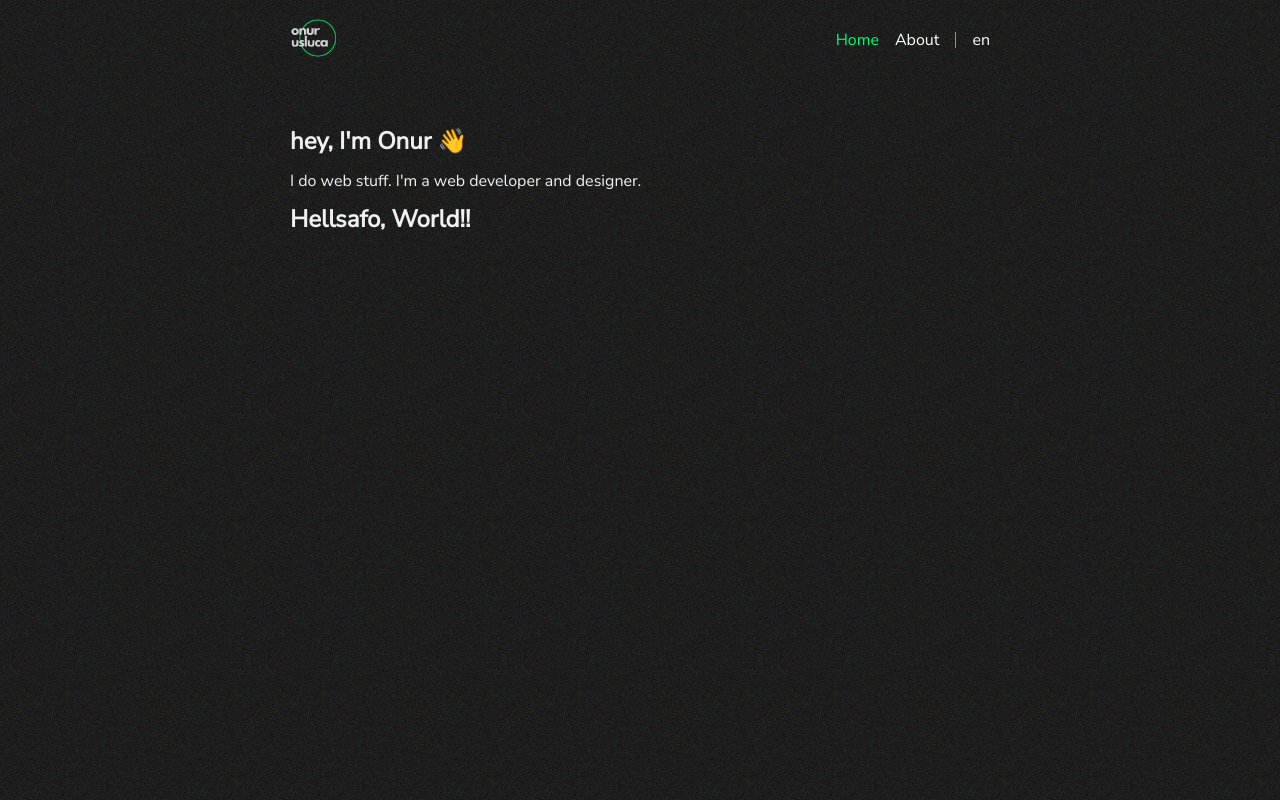
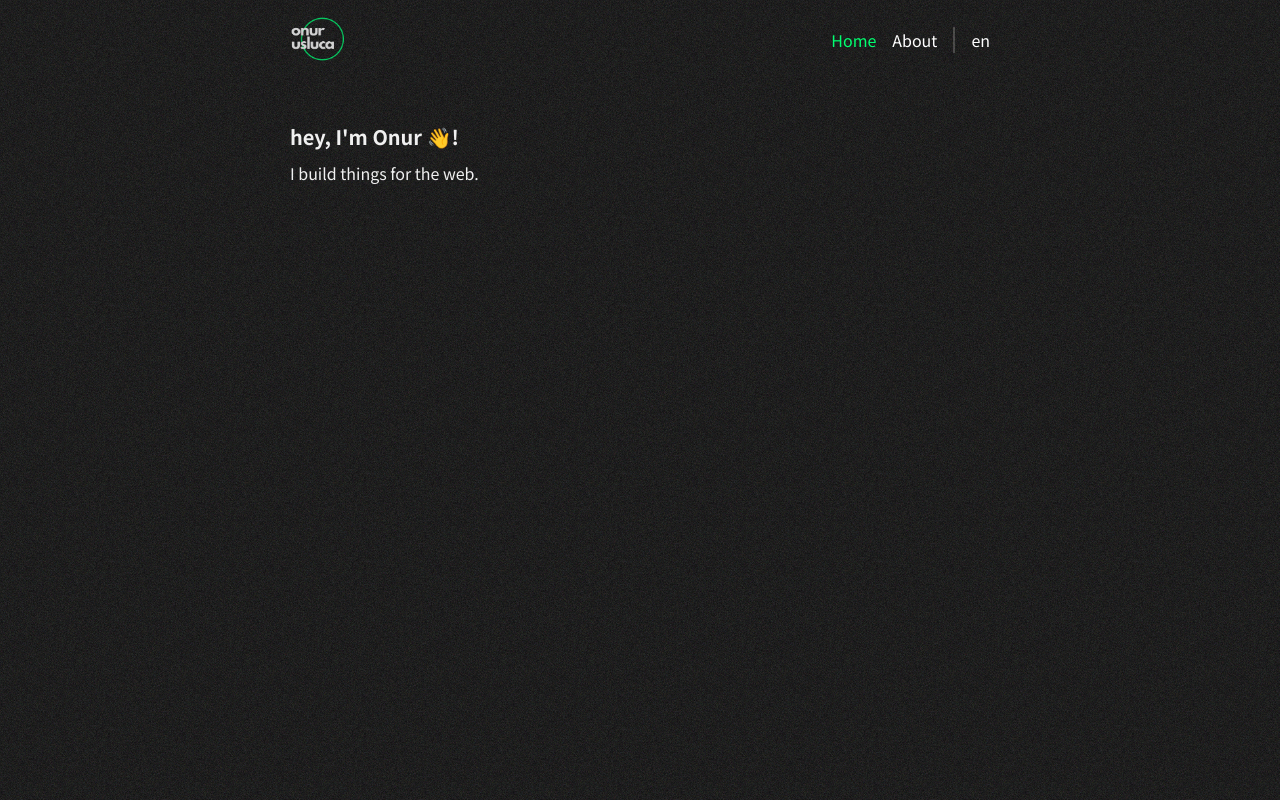
Before and after one commit to onurusluca/portfolio-v3, a SvelteKit app: page / in a window 1280 px wide. Built offline with nearby package versions, Linux system fonts and the light colour scheme.

Commit message:
inital setups 2

```diff
--- a/package.json
+++ b/package.json
@@ -26,5 +26,8 @@
 		"typescript": "^5.2.2",
 		"vite": "^4.4.9"
 	},
-	"type": "module"
+	"type": "module",
+	"dependencies": {
+		"@fontsource/noto-sans-jp": "^5.0.11"
+	}
 }
--- a/src/lib/components/locales-dropdown.svelte
+++ b/src/lib/components/locales-dropdown.svelte
@@ -85,6 +85,7 @@
 	.dropdown-container {
 		position: relative;
 		cursor: pointer;
+		user-select: none;
 
 		.dropdown-display {
 			color: #fff;
--- a/src/lib/locales/i18n.ts
+++ b/src/lib/locales/i18n.ts
@@ -27,13 +27,13 @@ export const locales = Object.keys(translations);
 function translate(locale, key, vars) {
 	// Let's throw some errors if we're trying to use keys/locales that don't exist.
 	// We could improve this by using Typescript and/or fallback values.
-	if (!key) throw new Error('no key provided to $t()');
-	if (!locale) throw new Error(`no translation for key "${key}"`);
+	if (!key) throw new console.log('no key provided to $t()');
+	if (!locale) throw new console.log(`no translation for key "${key}"`);
 
 	// Grab the translation from the translations object.
 	let text = translations[locale][key];
 
-	if (!text) throw new Error(`no translation found for ${locale}.${key}`);
+	if (!text) throw new console.log(`no translation found for ${locale}.${key}`);
 
 	// Replace any passed in variables in the translation string.
 	Object.keys(vars).map((k) => {
--- a/src/lib/locales/translations.ts
+++ b/src/lib/locales/translations.ts
@@ -1,12 +1,27 @@
 export default {
 	en: {
-		'homepage.title': 'Hellsafo, World!',
-		'homepage.welcome': 'Hi <strong>{{name}}</strong>, how are you?',
-		'homepage.time': 'The current time is: {{time}}'
+		'home.hey': "hey, I'm Onur 👋",
+		'home.intro': 'I build things for the web.',
+		'home.title': 'Onur Usluca | Web developer / designer',
+
+		'nav.home': 'Home',
+		'nav.about': 'About',
+		'nav.contact': 'Contact',
+		'nav.projects': 'Projects',
+		'nav.resume': 'Resume'
 	},
 	ja: {
-		'homepage.title': 'こんにちは、世界！',
-		'homepage.welcome': 'こんにちは<strong>{{name}}</strong>、元気ですか？',
-		'homepage.time': '現在時刻は{{time}}です'
+		'home.hey': 'やぁ、私はオヌル 👋',
+		'home.intro': 'ウェブのためのものを構築します。',
+		'home.title': 'Onur Usluca | ウェブ開発者 / デザイナー',
+
+		'nav.home': 'ホーム',
+		'nav.about': '私について',
+		'nav.contact': '連絡先',
+		'nav.projects': 'プロジェクト',
+		'nav.resume': '履歴書'
 	}
 };
+
+/* 	'homepage.welcome': 'Hi <strong>{{name}}</strong>, how are you?',
+		'homepage.time': 'The current time is: {{time}}' */
--- a/src/routes/+layout.svelte
+++ b/src/routes/+layout.svelte
@@ -2,8 +2,8 @@
 	import Header from './Header.svelte';
 	import './styles.scss';
 	import Blob from '../lib/images/blob.svelte';
-	/* 	import { t, locale, locales } from '$lib/locales/i18n';
-	 */
+
+	//	import { t, locale, locales } from '$lib/locales/i18n';
 </script>
 
 <div class="app">
--- a/src/routes/+page.svelte
+++ b/src/routes/+page.svelte
@@ -3,14 +3,15 @@
 </script>
 
 <svelte:head>
-	<title>Onur Usluca | Web developer / designer</title>
+	<title>
+		{$t('home.title')}
+	</title>
 	<meta name="description" content="Svelte demo app" />
 </svelte:head>
 
 <section class="main">
-	<h1>hey, I'm Onur 👋</h1>
-	<p>I do web stuff. I'm a web developer and designer.</p>
-	<h1>{$t('homepage.title')}!</h1>
+	<h1>{$t('home.hey')}!</h1>
+	<p>{$t('home.intro')}</p>
 
 	<br />
 </section>
@@ -20,7 +21,7 @@
 		padding: 2rem 0;
 
 		h1 {
-			font-size: 24px;
+			font-size: 20px;
 		}
 	}
 </style>
--- a/src/routes/Header.svelte
+++ b/src/routes/Header.svelte
@@ -23,13 +23,17 @@
 	<nav>
 		<ul>
 			<li aria-current={$page.url.pathname === '/' ? 'page' : undefined}>
-				<a href="/">Home</a>
+				<a href="/">
+					{$t('nav.home')}
+				</a>
 			</li>
 			<li aria-current={$page.url.pathname === '/about' ? 'page' : undefined}>
-				<a href="/about">About</a>
+				<a href="/about">
+					{$t('nav.about')}
+				</a>
 			</li>
 			<!-- Border -->
-			<span class="seperator" />
+			<li><span class="separator" /></li>
 			<li>
 				<!-- Change language -->
 				<LocalesDropdown bind:selected={$locale} options={locales} on:change={handleChange} />
@@ -49,8 +53,8 @@
 
 		.logo {
 			a {
-				width: 3rem;
-				height: 3rem;
+				width: 3.5rem;
+				height: 3.5rem;
 
 				img {
 					width: inherit;
@@ -93,13 +97,11 @@
 						color: var(--accent-2);
 					}
 				}
-			}
-
-			.seperator {
-				width: 1px;
-				height: 1rem;
-				background-color: #fff;
-				opacity: 0.5;
+				.separator {
+					border: 1px solid #fff;
+					width: 1px;
+					opacity: 0.2;
+				}
 			}
 		}
 
--- a/src/routes/styles.scss
+++ b/src/routes/styles.scss
@@ -1,9 +1,13 @@
-@import '@fontsource/nunito-sans';
+/* @import '@fontsource/nunito-sans/400.css';
+@import '@fontsource/nunito-sans/700.css';
+ */
+@import "@fontsource/noto-sans-jp/400.css";
+@import "@fontsource/noto-sans-jp/700.css";
 
 :root {
    /* 	--font-body: Arial, -apple-system, BlinkMacSystemFont, 'Segoe UI', Roboto, Oxygen, Ubuntu,
 		Cantarell, 'Open Sans', 'Helvetica Neue', sans-serif; */
-   --font: 'Nunito Sans', monospace;
+   --font: 'Noto Sans JP', sans-serif;
    --color-text: #f0f0f0;
    --accent: #01ff70;
    --accent-2: rgb(255, 83, 83);
@@ -38,8 +42,53 @@ body {
       height: 100%;
       z-index: -1;
    }
+}
 
+/* * {
+   &:focus {
+      outline: none;
+
+      box-shadow: 0 0 0 2px var(--accent-2);
+   }
+} */
+
+// Selection
+::selection {
+   background-color: var(--accent-2);
 }
+
+
+/* // Scrollbar
+::-webkit-scrollbar {
+   width: 10px;
+}
+
+::-webkit-scrollbar-track {
+   background: #000000;
+}
+
+::-webkit-scrollbar-thumb {
+   background: var(--accent);
+}
+
+::-webkit-scrollbar-thumb:hover {
+   background: var(--accent);
+}
+
+// Scrollbar for Firefox
+html {
+   scrollbar-color: var(--accent) #000000;
+}
+
+body::-webkit-scrollbar {
+   width: 10px;
+}
+
+body::-webkit-scrollbar-track {
+   background: #000000;
+} */
+
+
 
 /*! normalize.css v8.0.1 | MIT License | github.com/necolas/normalize.css */
 
```
Also changed, not shown: 1 other file (tests, documents, lock files or other folders).
